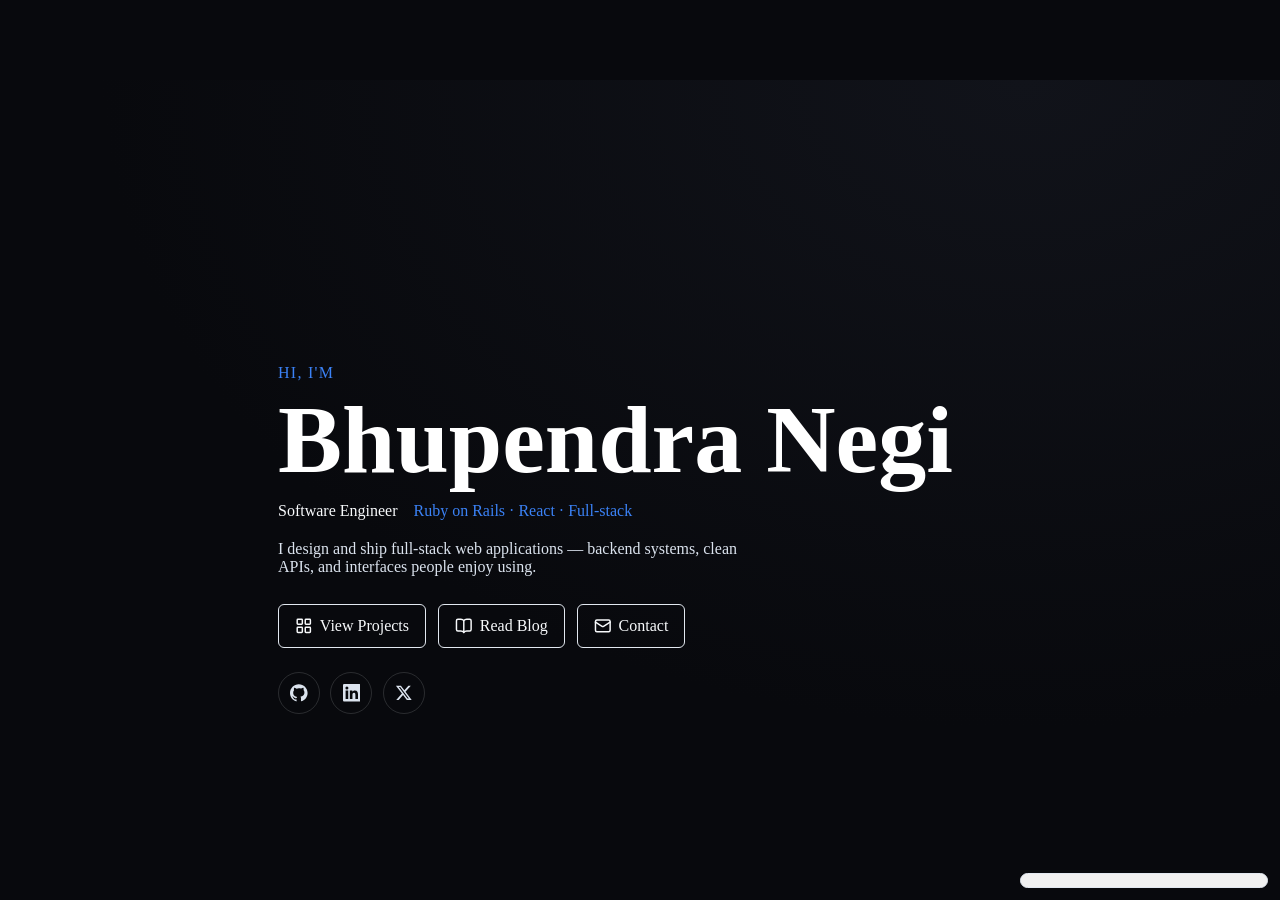
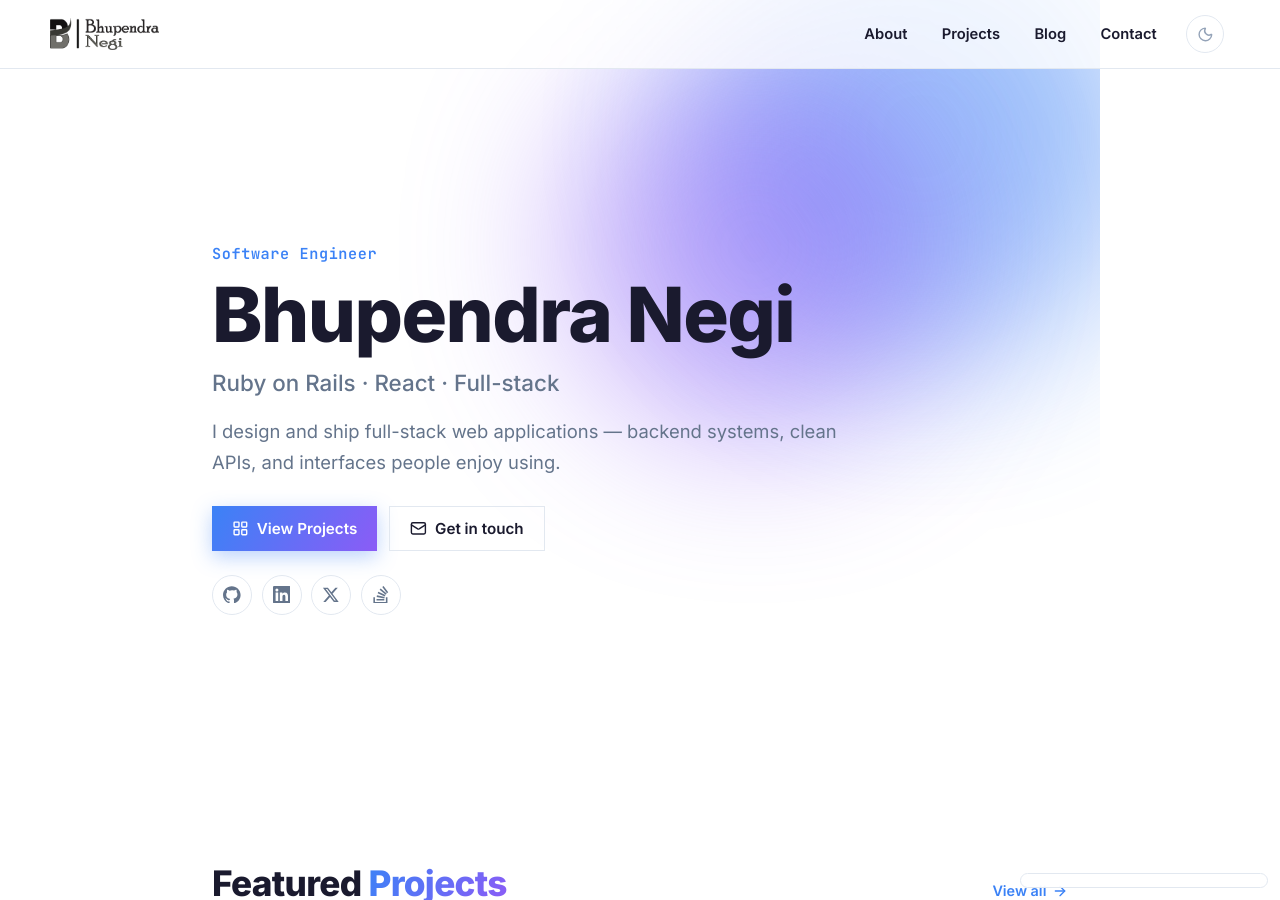
Before and after one commit to BhupendraNegi/bhupendranegi.github.io, a Jekyll site: the page built from index.html, in a window 1280 px wide and 900 px high. Built offline with Jekyll 4.4.1, drawn with Linux system fonts in a browser that asks for light colours; some of the changed text lies outside the part shown.

Commit message:
Aurora theme phase 3: rebuild Home wassim-style + fix font vars
- Rebuild the Home page as a clean wassim.dev-style scrolling layout: hero with
  an animated blue->violet gradient graphic (CSS), bold Inter name, role/stack,
  blurb, gradient primary button + ghost button, and social links; followed by
  Featured Projects cards (from _data/projects.yml), Recent Writing (latest
  posts with reading time), and a gradient CTA card. Home now uses the shared
  navbar + footer. Drops the full-screen image panels and the section images.
- Remove the intro curtain (markup, CSS, JS, and the head is-loading logic) per
  the user's request to drop the "BN" flash; keep scroll-reveal primitives.
  GSAP-based intro/transitions come in phase 4.
- Fix a latent bug: --font-sans/--font-mono were declared only in @theme
  prefix(v) and never emitted unprefixed, so every `font:` shorthand using
  var(--font-sans) was invalid (dropping font-size). Define them as plain
  custom properties in :root so they resolve site-wide.
- Neutralize legacy main.css rules that fought the light theme: drop the dark
  `body` background/color and the global `main{padding-top:80px}`; add inner-page
  navbar clearance via `.site-page`.

```diff
--- a/_layouts/default.html
+++ b/_layouts/default.html
@@ -2,9 +2,6 @@
 <html lang="en">
 {% include head.html %}
 <body>
-  <div class="page-curtain" aria-hidden="true">
-    <div class="page-curtain-panel"><span class="page-curtain-logo">BN</span></div>
-  </div>
   <a class="skip-link" href="#main-content">Skip to content</a>
   <div id="google_translate_element" class="translate-widget" aria-label="Translate this site"></div>
 
--- a/_layouts/homepage.html
+++ b/_layouts/homepage.html
@@ -2,43 +2,92 @@
 layout: default
 ---
 
+{% include nav.html %}
 {% assign hero = site.data.sections.hero %}
-<main id="main-content" class="site-main site-page site-page--home homepage-main home" tabindex="-1">
 
-  <section class="home-panel home-panel--intro" aria-labelledby="home-hero-name">
-    <div class="home-intro-inner">
-      {% if hero.eyebrow %}<p class="home-hero-eyebrow" data-reveal data-reveal-order="1">{{ hero.eyebrow }}</p>{% endif %}
-      <h1 id="home-hero-name" class="home-hero-name" data-reveal data-reveal-order="2">{{ hero.name | default: site.name }}</h1>
-      <p class="home-hero-role" data-reveal data-reveal-order="3">
-        <span class="home-hero-role-main">{{ hero.role }}</span>
-        {% if hero.stack %}<span class="home-hero-stack">{{ hero.stack }}</span>{% endif %}
-      </p>
-      {% if hero.blurb %}<p class="home-hero-blurb" data-reveal data-reveal-order="4">{{ hero.blurb }}</p>{% endif %}
-      <div class="home-hero-actions" data-reveal data-reveal-order="5">
-        <a class="site-button" href="{{ site.data.sections.projects.url }}">
+<main id="main-content" class="site-main home-aurora" tabindex="-1">
+
+  <section class="hero">
+    <div class="hero-bg" aria-hidden="true"></div>
+    <div class="hero-inner">
+      <p class="hero-eyebrow" data-reveal data-reveal-order="1">{{ hero.role | default: "Software Engineer" }}</p>
+      <h1 class="hero-name" data-reveal data-reveal-order="2" data-split>{{ hero.name | default: site.name }}</h1>
+      {% if hero.stack %}<p class="hero-stack" data-reveal data-reveal-order="3">{{ hero.stack }}</p>{% endif %}
+      {% if hero.blurb %}<p class="hero-blurb" data-reveal data-reveal-order="4">{{ hero.blurb }}</p>{% endif %}
+      <div class="hero-actions" data-reveal data-reveal-order="5">
+        <a class="btn-primary" href="{{ site.data.sections.projects.url }}">
           <i class="site-icon" data-lucide="layout-grid" aria-hidden="true"></i> View Projects
         </a>
-        <a class="site-button" href="{{ site.data.sections.blog.url }}">
-          <i class="site-icon" data-lucide="book-open" aria-hidden="true"></i> Read Blog
-        </a>
-        <a class="site-button" href="{{ site.data.sections.contact.url }}">
-          <i class="site-icon" data-lucide="mail" aria-hidden="true"></i> Contact
+        <a class="btn-ghost" href="{{ site.data.sections.contact.url }}">
+          <i class="site-icon" data-lucide="mail" aria-hidden="true"></i> Get in touch
         </a>
       </div>
-      <ul class="home-hero-social" data-reveal data-reveal-order="6">
+      <ul class="hero-social" data-reveal data-reveal-order="6">
         <li><a href="{{ site.github_link }}" target="_blank" rel="noopener" aria-label="GitHub">{% include social-icon.html name="github" %}</a></li>
         <li><a href="{{ site.linked_in_link }}" target="_blank" rel="noopener" aria-label="LinkedIn">{% include social-icon.html name="linkedin" %}</a></li>
         <li><a href="{{ site.twitter_link }}" target="_blank" rel="noopener" aria-label="Twitter / X">{% include social-icon.html name="twitter" %}</a></li>
+        <li><a href="{{ site.stackoverflow_link }}" target="_blank" rel="noopener" aria-label="Stack Overflow">{% include social-icon.html name="stackoverflow" %}</a></li>
       </ul>
     </div>
-    <a class="home-scroll-cue" href="#panel-about" aria-label="Scroll to explore">
-      <span>Scroll</span>
-      <i class="site-icon" data-lucide="chevron-down" aria-hidden="true"></i>
-    </a>
   </section>
 
-  {% include box.html section=site.data.sections.about index="01" %}
-  {% include box.html section=site.data.sections.projects index="02" %}
-  {% include box.html section=site.data.sections.blog index="03" %}
-  {% include box.html section=site.data.sections.contact index="04" %}
+  <section class="home-section" aria-labelledby="home-projects-heading">
+    <div class="section-head" data-reveal>
+      <h2 id="home-projects-heading" class="section-title">Featured <span class="grad">Projects</span></h2>
+      <a class="section-link" href="{{ site.data.sections.projects.url }}">View all <i class="site-icon" data-lucide="arrow-right" aria-hidden="true"></i></a>
+    </div>
+    <div class="home-project-grid">
+      {% for project in site.data.projects limit: 4 %}
+        <article class="home-project-card" data-reveal>
+          <h3 class="home-project-title">{{ project.title }}</h3>
+          <p class="home-project-desc">{{ project.description }}</p>
+          {% if project.tags %}
+            <ul class="home-project-tags">
+              {% for tag in project.tags limit: 4 %}<li class="tag-chip">{{ tag }}</li>{% endfor %}
+            </ul>
+          {% endif %}
+          <div class="home-project-links">
+            {% if project.github_url %}<a href="{{ project.github_url }}" target="_blank" rel="noopener" aria-label="{{ project.title }} source code"><i class="site-icon" data-lucide="github" aria-hidden="true"></i> Code</a>{% endif %}
+            {% if project.url %}<a href="{{ project.url }}" target="_blank" rel="noopener" aria-label="{{ project.title }} live demo"><i class="site-icon" data-lucide="external-link" aria-hidden="true"></i> Live</a>{% endif %}
+          </div>
+        </article>
+      {% endfor %}
+    </div>
+  </section>
+
+  <section class="home-section" aria-labelledby="home-writing-heading">
+    <div class="section-head" data-reveal>
+      <h2 id="home-writing-heading" class="section-title">Recent <span class="grad">Writing</span></h2>
+      <a class="section-link" href="{{ site.data.sections.blog.url }}">View all <i class="site-icon" data-lucide="arrow-right" aria-hidden="true"></i></a>
+    </div>
+    <ul class="home-writing-list">
+      {% for post in site.posts limit: 4 %}
+        {% assign words = post.content | number_of_words %}
+        {% assign minutes = words | divided_by: 200 | plus: 1 %}
+        <li class="home-writing-item" data-reveal>
+          <a href="{{ post.url }}" class="home-writing-link">
+            <span class="home-writing-title">{{ post.title }}</span>
+            <span class="home-writing-meta">
+              <time datetime="{{ post.date | date_to_xmlschema }}">{{ post.date | date: "%b %-d, %Y" }}</time>
+              <span aria-hidden="true">·</span>
+              <span>{{ minutes }} min read</span>
+            </span>
+          </a>
+        </li>
+      {% endfor %}
+    </ul>
+  </section>
+
+  <section class="home-section home-cta" aria-labelledby="home-cta-heading">
+    <div class="home-cta-inner" data-reveal>
+      <h2 id="home-cta-heading" class="section-title">Let's build something <span class="grad">together</span></h2>
+      <p class="home-cta-text">I'm always open to interesting projects and conversations. Have a question or an idea?</p>
+      <div class="hero-actions">
+        <a class="btn-primary" href="{{ site.data.sections.contact.url }}"><i class="site-icon" data-lucide="mail" aria-hidden="true"></i> Get in touch</a>
+        <a class="btn-ghost" href="{{ site.data.sections.about.url }}"><i class="site-icon" data-lucide="user" aria-hidden="true"></i> More about me</a>
+      </div>
+    </div>
+  </section>
 </main>
+
+{% include footer.html %}
--- a/assets/css/main.css
+++ b/assets/css/main.css
@@ -457,14 +457,8 @@
 /*  Home Page Start */
 
 body {
-  background-color: var(--color-dark);
-  color: var(--color-text);
   min-height: 100%;
   min-width: 300px;
-}
-
-#homepage {
-  overflow: hidden;
 }
 
 #homepage a {
@@ -531,7 +525,6 @@ body {
 
 main {
   flex: 1 0 auto;
-  padding-top: 80px;
 }
 
 .box {
--- a/assets/js/version-3.js
+++ b/assets/js/version-3.js
@@ -671,22 +671,6 @@
     return window.matchMedia && window.matchMedia('(prefers-reduced-motion: reduce)').matches;
   }
 
-  function initializeIntroCurtain() {
-    // The head script adds `is-loading` before first paint so the curtain
-    // covers the page. Wipe it away once the document is ready and painted.
-    var root = document.documentElement;
-
-    function reveal() {
-      window.requestAnimationFrame(function() {
-        window.requestAnimationFrame(function() {
-          root.classList.remove('is-loading');
-        });
-      });
-    }
-
-    reveal();
-  }
-
   function initializeScrollReveals(root) {
     var scope = root || document;
     var elements = scope.querySelectorAll('[data-reveal]:not(.is-revealed)');
@@ -726,36 +710,9 @@
     document.documentElement.dataset.version3TransitionsBound = 'true';
 
     window.addEventListener('pageshow', function() {
-      // Restore from the bfcache with the curtain open.
       isNavigating = false;
-      document.documentElement.classList.remove('v3-page-leaving', 'is-leaving', 'is-loading');
+      document.documentElement.classList.remove('v3-page-leaving', 'is-leaving');
       document.documentElement.classList.add('v3-page-ready');
-    });
-
-    document.addEventListener('click', function(event) {
-      var link = event.target.closest('a');
-
-      if (!link || !isTransitionableLink(link, event)) {
-        return;
-      }
-
-      event.preventDefault();
-      isNavigating = true;
-      closeCurrentMobileNav();
-      closeModal();
-
-      if (prefersReducedMotion()) {
-        window.location.href = link.href;
-        return;
-      }
-
-      // Lower the curtain to cover the page, then navigate. The next page
-      // loads with `is-loading` set, so the curtain wipes away on arrival.
-      document.documentElement.classList.add('is-leaving');
-
-      window.setTimeout(function() {
-        window.location.href = link.href;
-      }, 420);
     });
   }
 
@@ -810,7 +767,6 @@
   function initializeVersion3Scripts() {
     initializeGlobalEvents();
     initializePageTransitions();
-    initializeIntroCurtain();
     initializeScrollReveals(document);
     initializeThemeToggles();
     initializeMobileNavigation();
```
Also changed, not shown: _includes/head.html (+3 -5 lines), assets/css/tailwind.css, assets/css/version-3.css.
